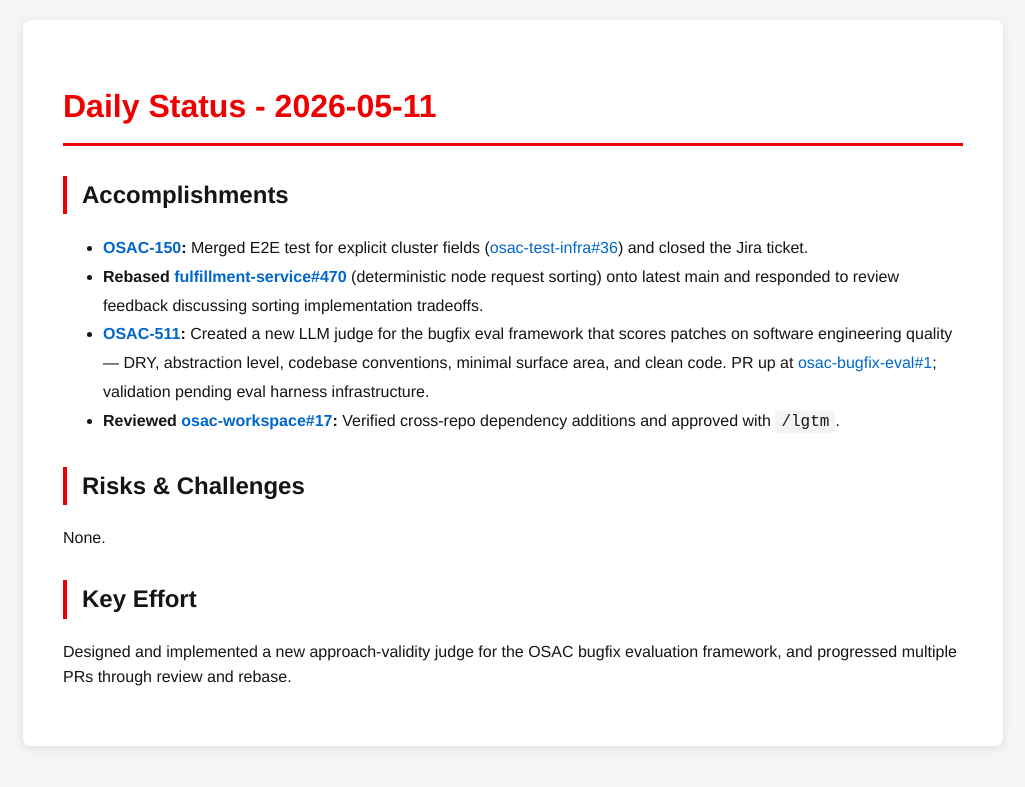
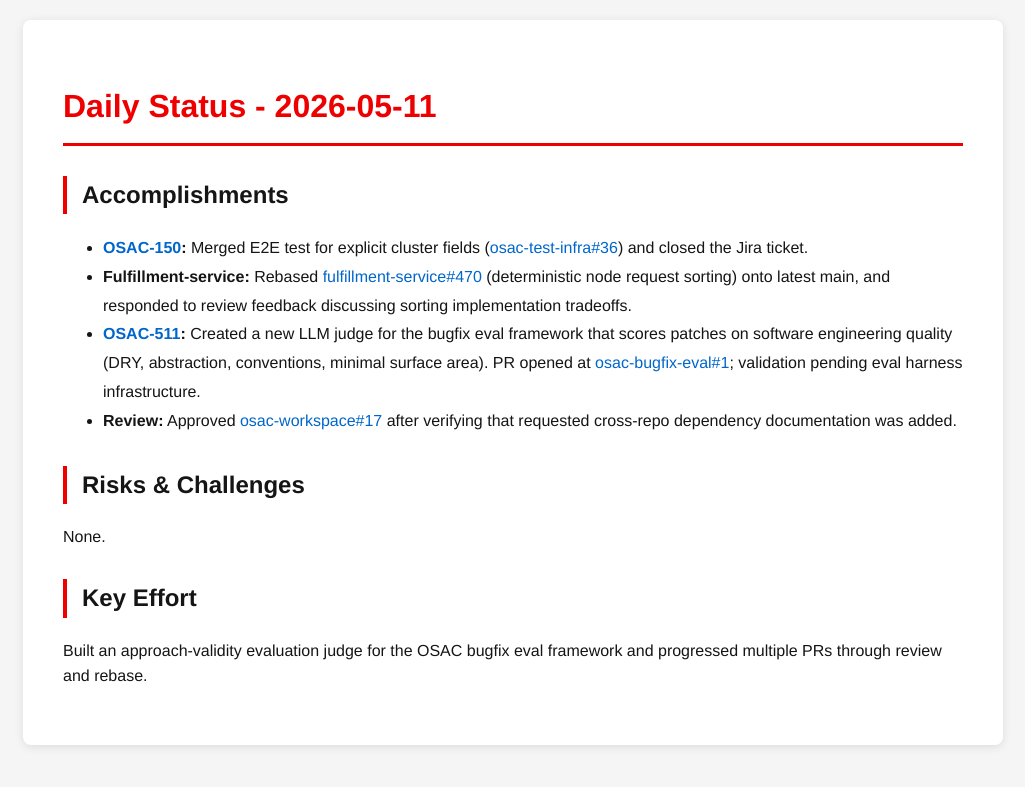
Before and after one commit to tzvatot/daily-status, a Jekyll site: the page built from 2026-05-11.md, in a window 1280 px wide. Shown: the top 787 px of the page, without its empty margins (127-1152 px from the left). Built offline with Jekyll 4.4.1, drawn with Linux system fonts in a browser that asks for light colours.

Commit message:
Daily status update - 2026-05-11

```diff
--- a/2026-05-11.md
+++ b/2026-05-11.md
@@ -8,12 +8,12 @@
 
 ## Accomplishments
 - **[OSAC-150](https://redhat.atlassian.net/browse/OSAC-150):** Merged E2E test for explicit cluster fields ([osac-test-infra#36](https://github.com/osac-project/osac-test-infra/pull/36)) and closed the Jira ticket.
-- **Rebased [fulfillment-service#470](https://github.com/osac-project/fulfillment-service/pull/470)** (deterministic node request sorting) onto latest main and responded to review feedback discussing sorting implementation tradeoffs.
-- **[OSAC-511](https://redhat.atlassian.net/browse/OSAC-511):** Created a new LLM judge for the bugfix eval framework that scores patches on software engineering quality — DRY, abstraction level, codebase conventions, minimal surface area, and clean code. PR up at [osac-bugfix-eval#1](https://github.com/eranco74/osac-bugfix-eval/pull/1); validation pending eval harness infrastructure.
-- **Reviewed [osac-workspace#17](https://github.com/osac-project/osac-workspace/pull/17):** Verified cross-repo dependency additions and approved with `/lgtm`.
+- **Fulfillment-service:** Rebased [fulfillment-service#470](https://github.com/osac-project/fulfillment-service/pull/470) (deterministic node request sorting) onto latest main, and responded to review feedback discussing sorting implementation tradeoffs.
+- **[OSAC-511](https://redhat.atlassian.net/browse/OSAC-511):** Created a new LLM judge for the bugfix eval framework that scores patches on software engineering quality (DRY, abstraction, conventions, minimal surface area). PR opened at [osac-bugfix-eval#1](https://github.com/eranco74/osac-bugfix-eval/pull/1); validation pending eval harness infrastructure.
+- **Review:** Approved [osac-workspace#17](https://github.com/osac-project/osac-workspace/pull/17) after verifying that requested cross-repo dependency documentation was added.
 
 ## Risks & Challenges
 None.
 
 ## Key Effort
-Designed and implemented a new approach-validity judge for the OSAC bugfix evaluation framework, and progressed multiple PRs through review and rebase.
+Built an approach-validity evaluation judge for the OSAC bugfix eval framework and progressed multiple PRs through review and rebase.
```
